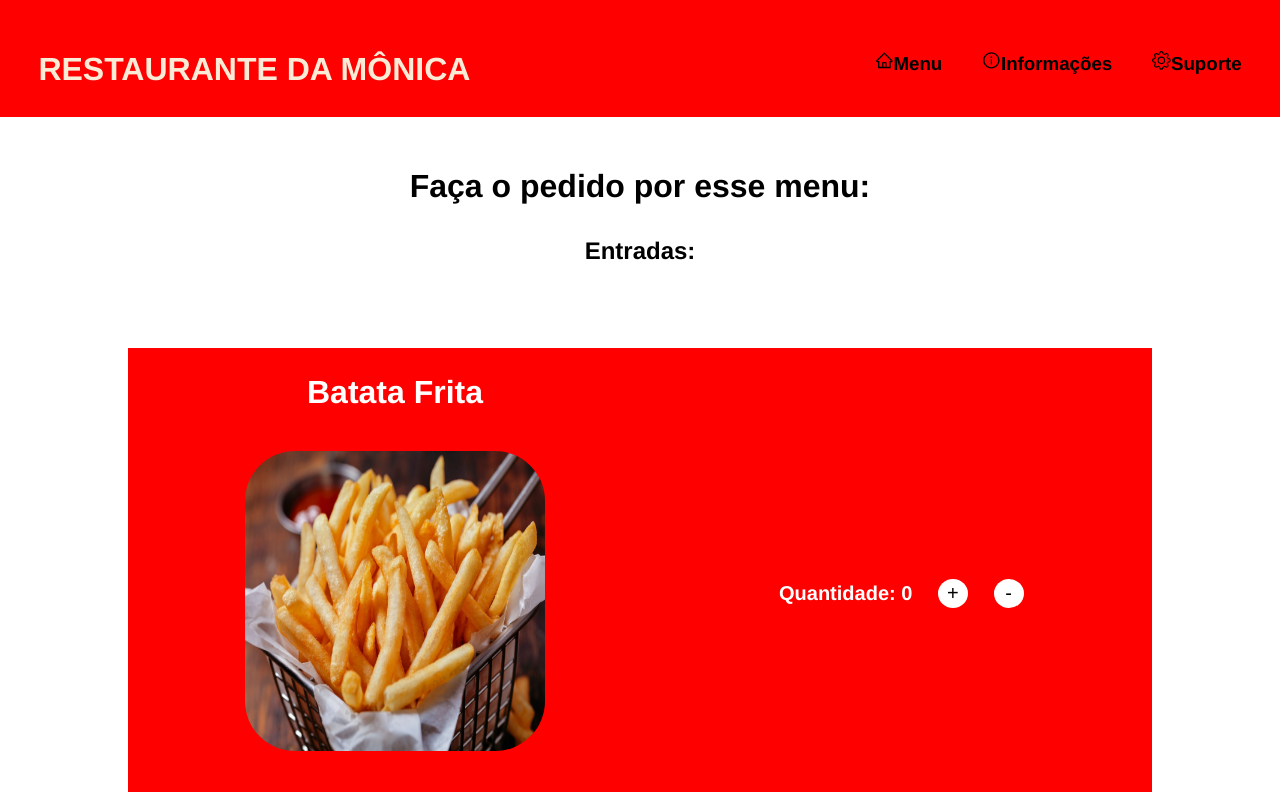
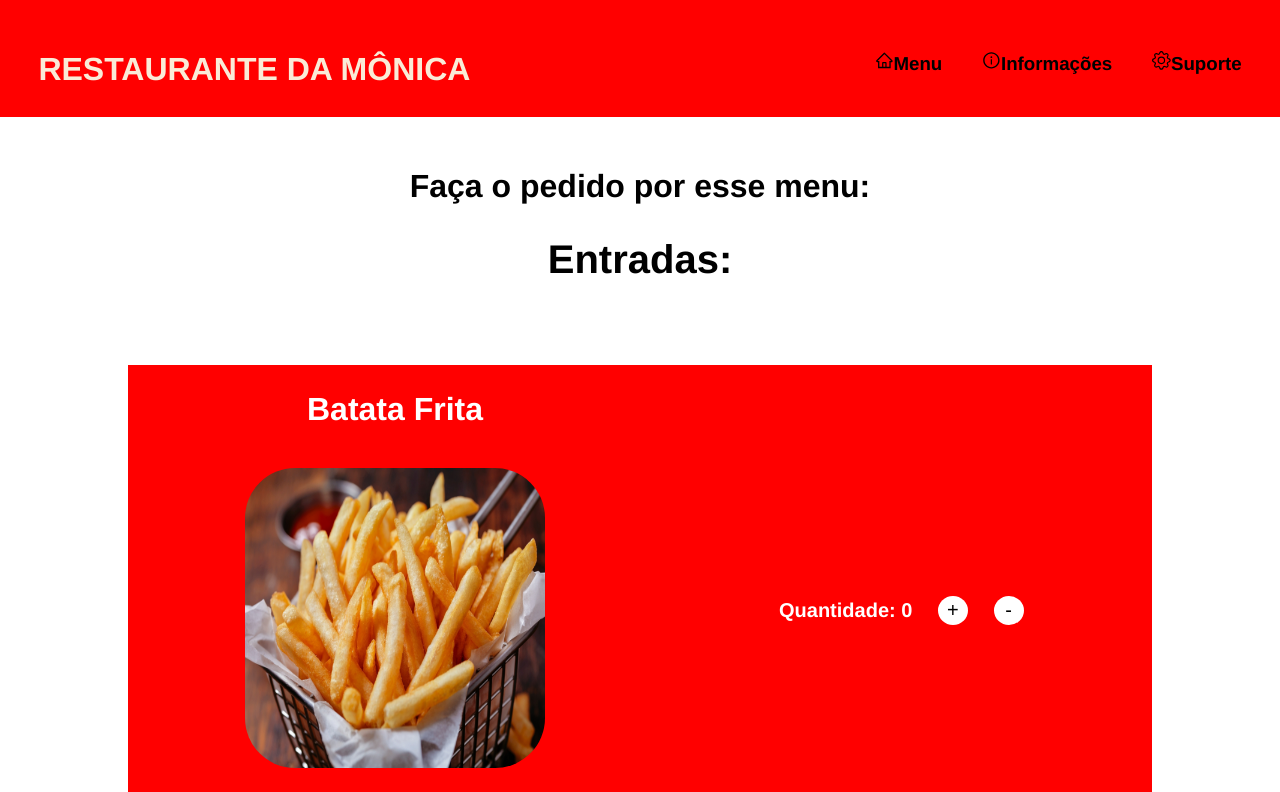
Before and after one commit to leotanaka4/QuintaEntregaPAME, a React (Create React App) app in the folder restaurante/: page / in a window 1280 px wide. Shown: the top 792 px of the page. Built offline with nearby package versions, Linux system fonts and the light colour scheme.

Commit message:
Quase Entregue

```diff
--- a/restaurante/src/Components/Menu/index.js
+++ b/restaurante/src/Components/Menu/index.js
@@ -142,7 +142,7 @@ export default function Informacoes() {
             cliente: nome
         });
 
-        if (!nome || (quantity1 + quantity2 + quantity3 + quantity4 + quantity5 + quantity6 + quantity7 + quantity8) !== 0){
+        if (!nome || ((quantity1 + quantity2 + quantity3 + quantity4 + quantity5 + quantity6 + quantity7 + quantity8) === 0)){
             setAvailable(false)
         } else{
             setAvailable(true)
--- a/restaurante/src/Components/Menu/styles.js
+++ b/restaurante/src/Components/Menu/styles.js
@@ -18,7 +18,7 @@ export const Titulo = styled.h1`
 `;
 
 export const Subtitulo = styled.h2`
-
+    font-size: 40px;
 `;
 
 export const Secao = styled.div`
```
